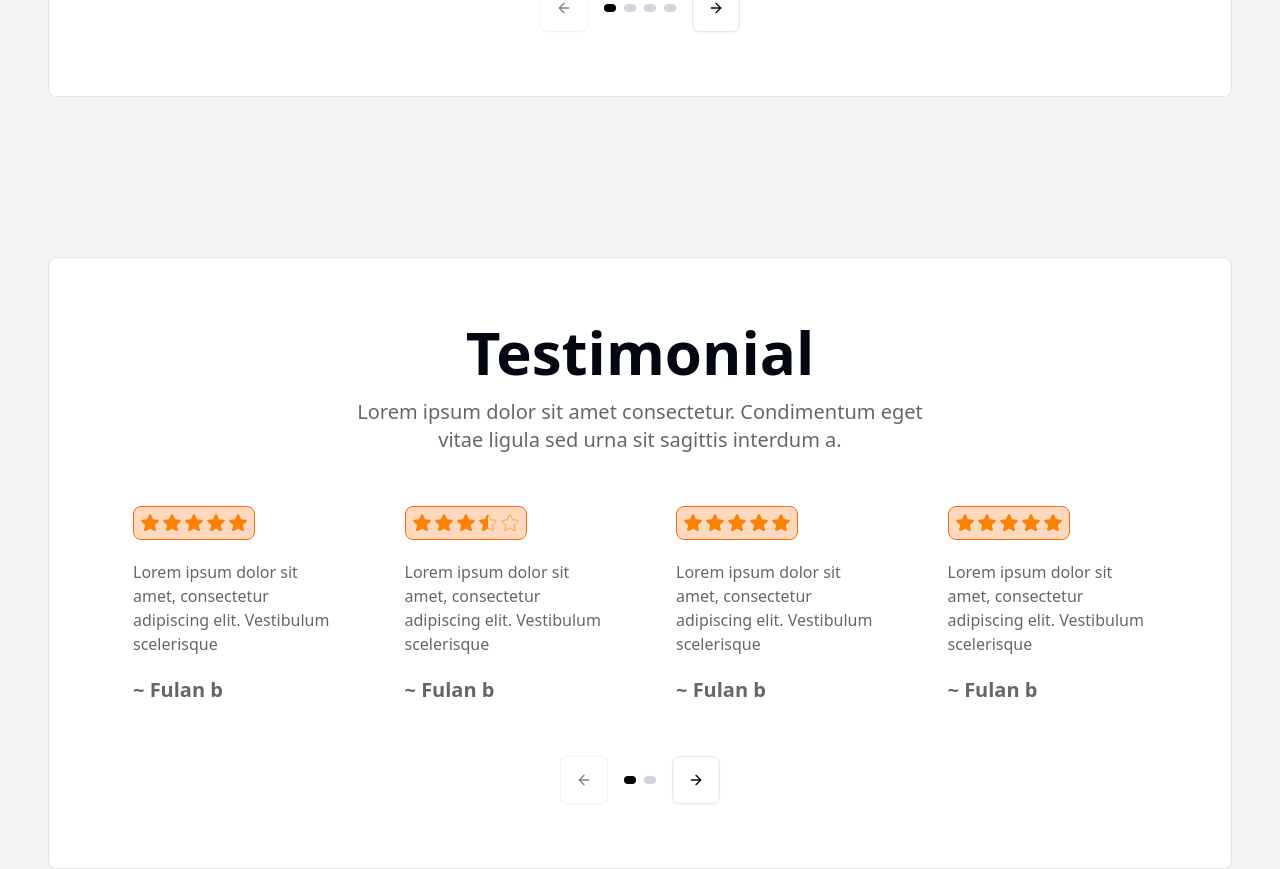
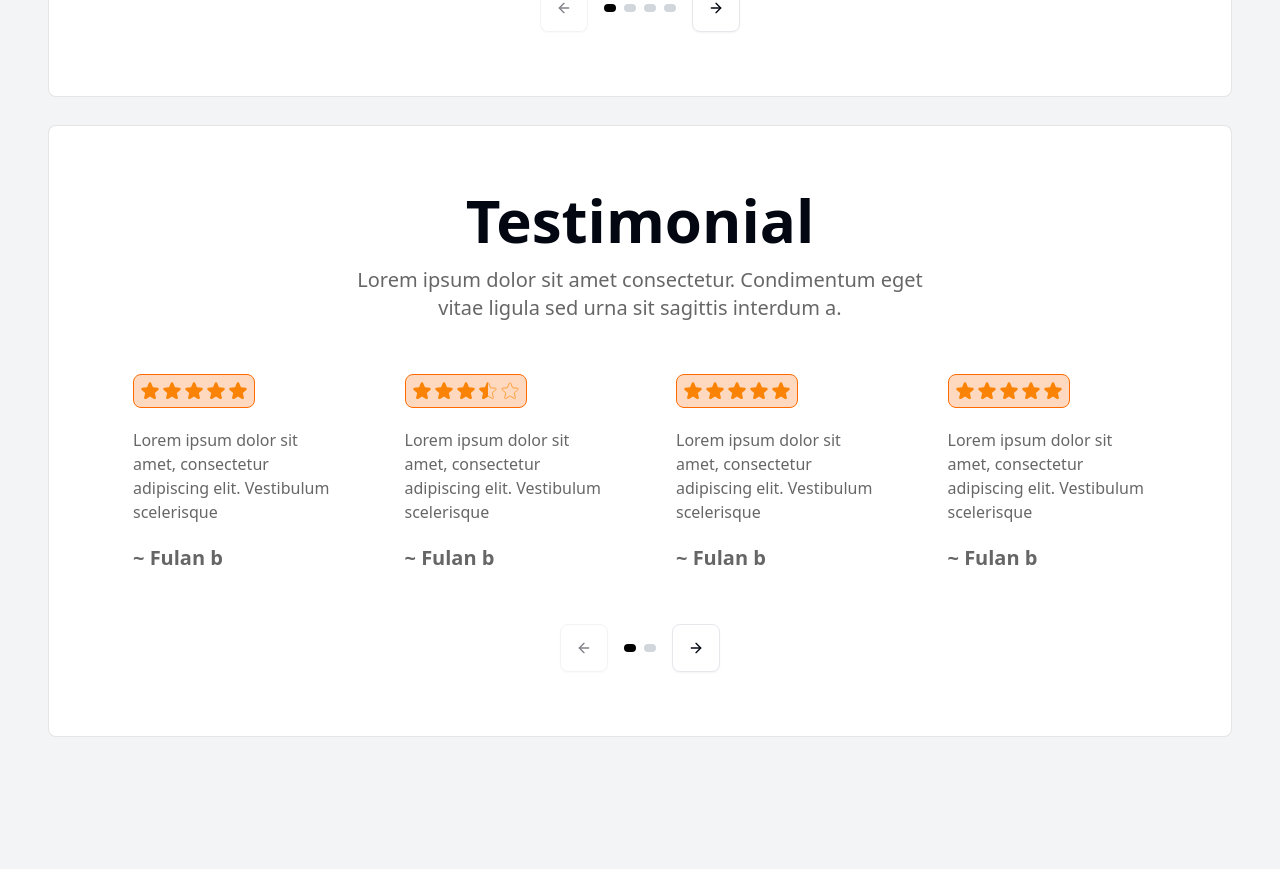
Before and after one commit to kodeintekno-dev/kodeintekno-classmeet, a React (Vite) app: page / in a window 1280 px wide. Shown: the part 660-1529 px from the top of the page. After the commit the page ends 1397 px from the top, so only its background shows below. Built offline with nearby package versions, Linux system fonts and the light colour scheme.

Commit message:
feat: add gap across all the section

```diff
--- a/src/App.tsx
+++ b/src/App.tsx
@@ -4,7 +4,7 @@ import Testimonial from "./components/Testimonial";
 
 export default function App() {
   return (
-    <main className="container mx-auto sm:px-12 px-5">
+    <main className="container mx-auto sm:px-12 px-5 space-y-7">
       <Navbar />
       <Project />
       <Testimonial />
--- a/src/components/Testimonial.tsx
+++ b/src/components/Testimonial.tsx
@@ -40,7 +40,7 @@ export default function Testimonial() {
   }, [api]);
 
   return (
-    <section className="p-5 py-8 sm:px-8 lg:p-16 bg-white border border-black/10 rounded-lg space-y-8 mt-40">
+    <section className="p-5 py-8 sm:px-8 lg:p-16 bg-white border border-black/10 rounded-lg space-y-8">
       <div className="text-center space-y-4">
         <h1 className="font-semibold text-3xl lg:text-6xl">Testimonial</h1>
         <p className="lg:text-xl max-w-[50ch] mx-auto text-black/60">
```
